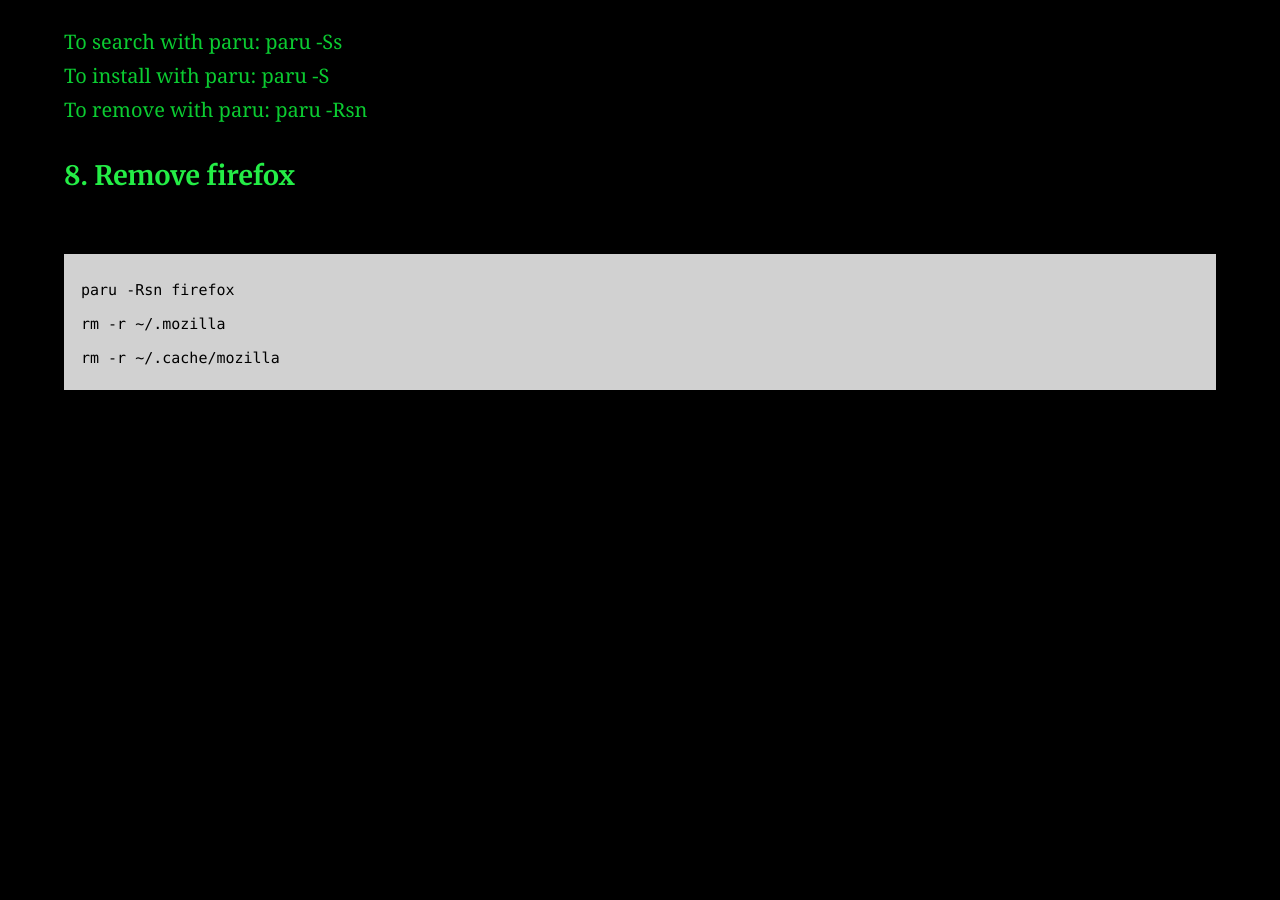
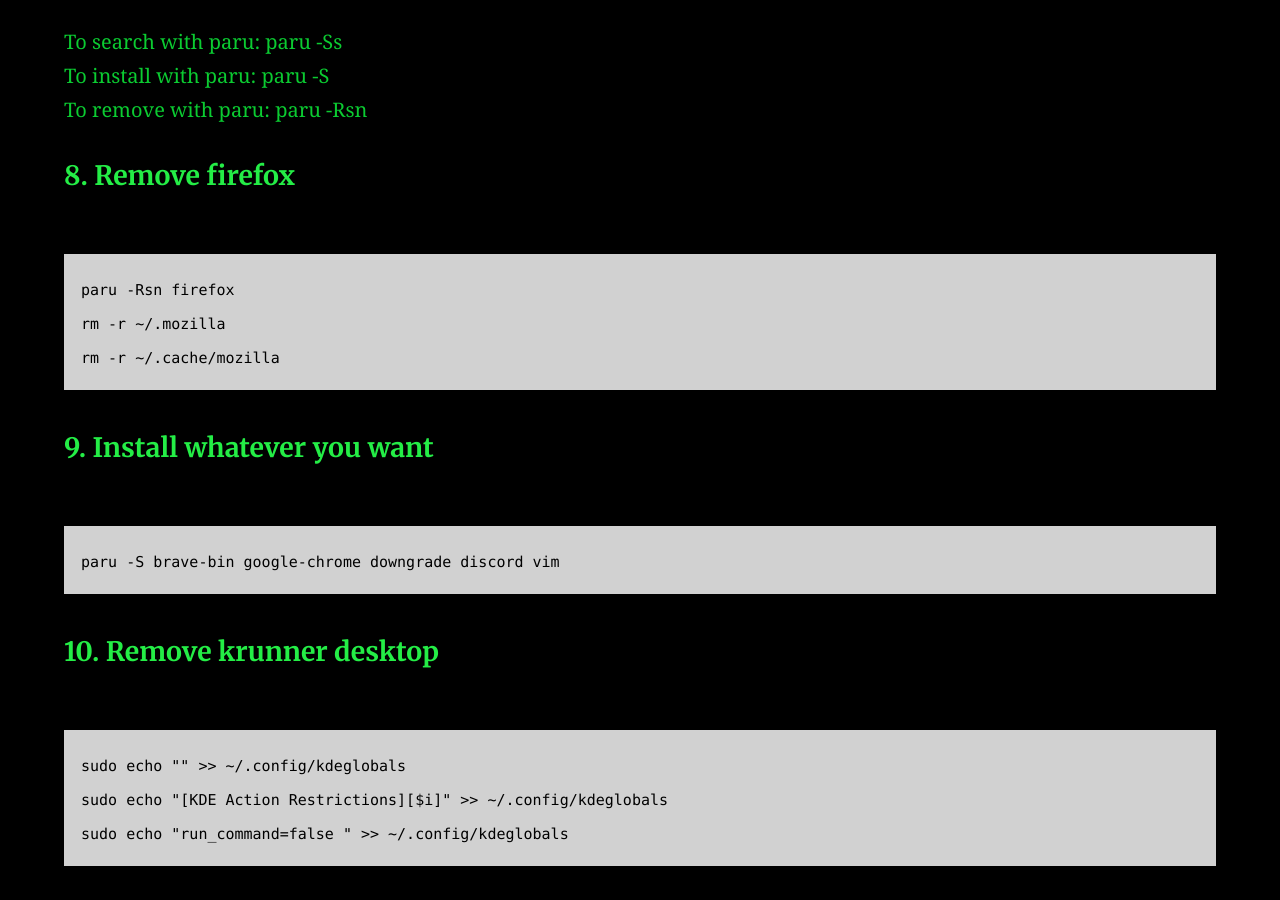
Before and after one commit to AC01010/Connor-McCartney.github.io, a Jekyll site: the page built from _posts/3022-08-27-endeavour.md, in a window 1280 px wide and 900 px high, scrolled down 1956 px. Built offline with Jekyll 4.4.1, drawn with Linux system fonts in a browser that asks for light colours; before the commit the page ends 2380 px from its top, so only the background shows below that.

Commit message:
Update 3022-08-27-endeavour.md

````diff
--- a/_posts/3022-08-27-endeavour.md
+++ b/_posts/3022-08-27-endeavour.md
@@ -73,3 +73,17 @@
 rm -r ~/.mozilla
 rm -r ~/.cache/mozilla
 ```
+
+#### 9. Install whatever you want
+<br>
+```
+paru -S brave-bin google-chrome downgrade discord vim
+```
+
+#### 10. Remove krunner desktop
+<br>
+```
+sudo echo "" >> ~/.config/kdeglobals
+sudo echo "[KDE Action Restrictions][$i]" >> ~/.config/kdeglobals
+sudo echo "run_command=false " >> ~/.config/kdeglobals
+```
````
